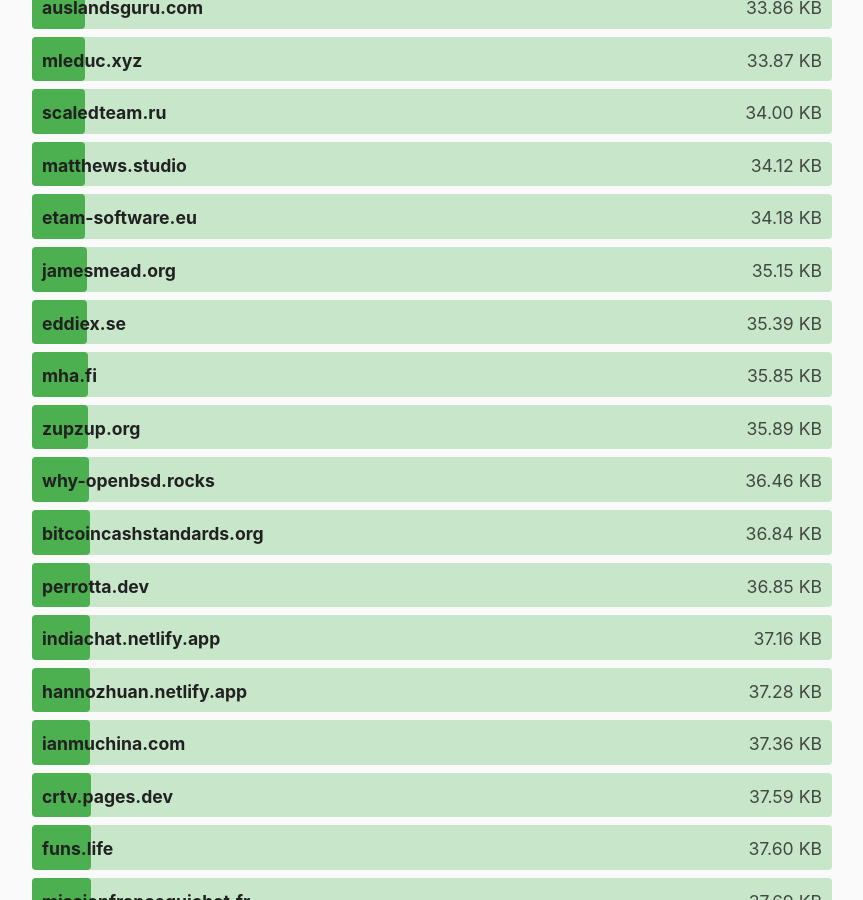
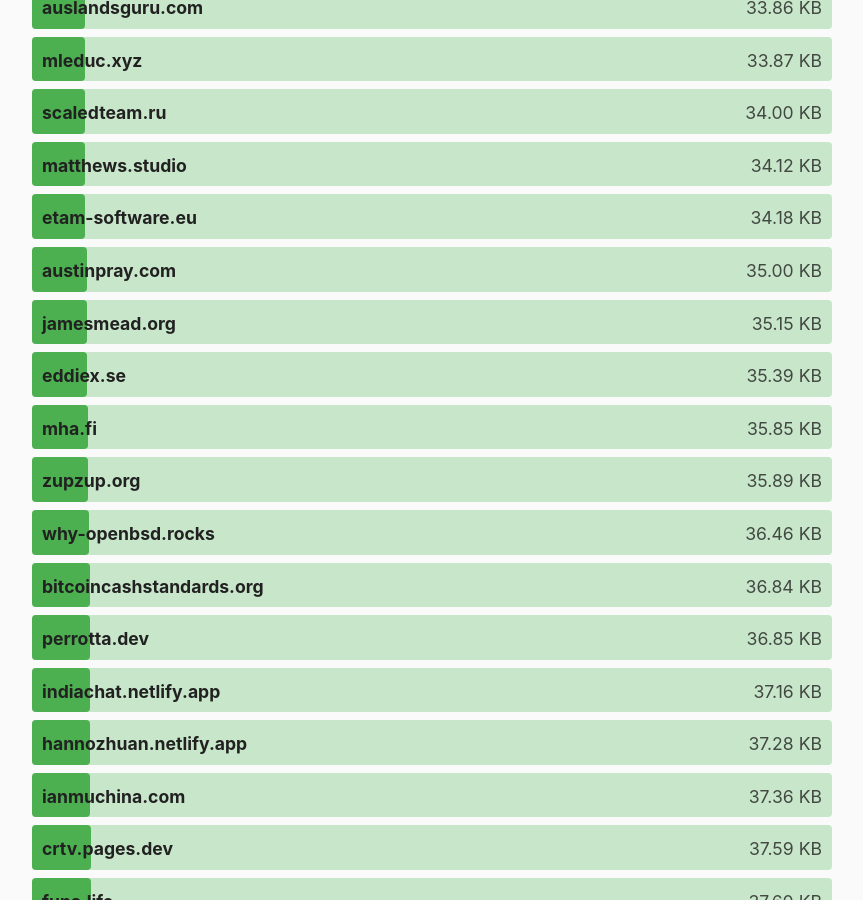
Before and after one commit to kevquirk/512kb.club, a Jekyll site: the page built from index.md, in a window 1280 px wide and 900 px high, scrolled down 11842 px. Shown: the whole window, without its empty margins (208-1071 px from the left). Built offline with Jekyll 4.4.1, drawn with Linux system fonts in a browser that asks for light colours.

Commit message:
Add austinpray.com

```diff
--- a/_data/sites.yml
+++ b/_data/sites.yml
@@ -318,6 +318,11 @@
   size: 33.86
   last_checked: 2025-08-30
 
+- domain: austinpray.com
+  url: https://austinpray.com
+  size: 35
+  last_checked: 2025-11-04
+
 - domain: autotutor.com.au
   url: https://autotutor.com.au
   size: 261
```
